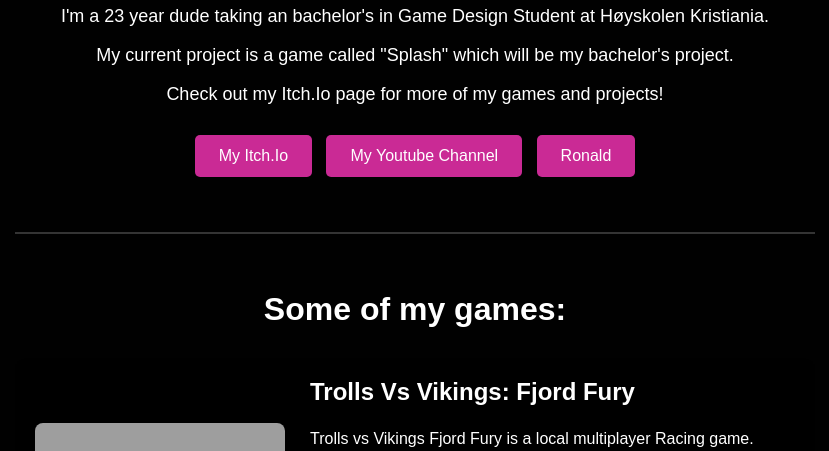
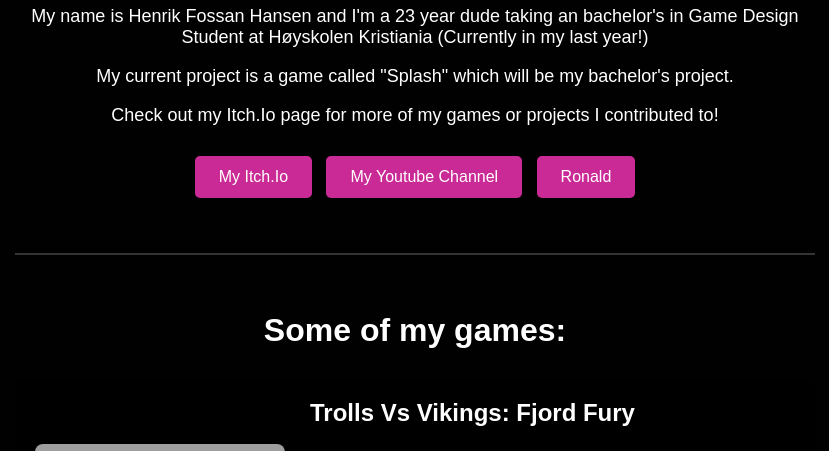
Before and after one commit to TheHengem/henrik.games, a plain HTML site: page index.html in a window 1280 px wide. Shown: the part 649-1100 px from the top of the page, without its empty margins (225-1054 px from the left). Drawn offline with Linux system fonts and the light colour scheme; grey boxes are pictures that could not be loaded.

Commit message:
LAST FIX, and then I sleep

```diff
--- a/index.html
+++ b/index.html
@@ -131,7 +131,7 @@
             <h1>WELCOME TO HENRIK GAMES!</h1>
 
             <p>
-                I'm a 23 year dude taking an bachelor's in Game Design Student at Høyskolen Kristiania.
+                My name is Henrik Fossan Hansen and I'm a 23 year dude taking an bachelor's in Game Design Student at Høyskolen Kristiania (Currently in my last year!)
             </p>
 
             <p>
@@ -139,7 +139,7 @@
             </p>
 
             <p>
-                Check out my Itch.Io page for more of my games and projects!
+                Check out my Itch.Io page for more of my games or projects I contributed to!
             </p>
 
             <!-- Buttons -->
```
